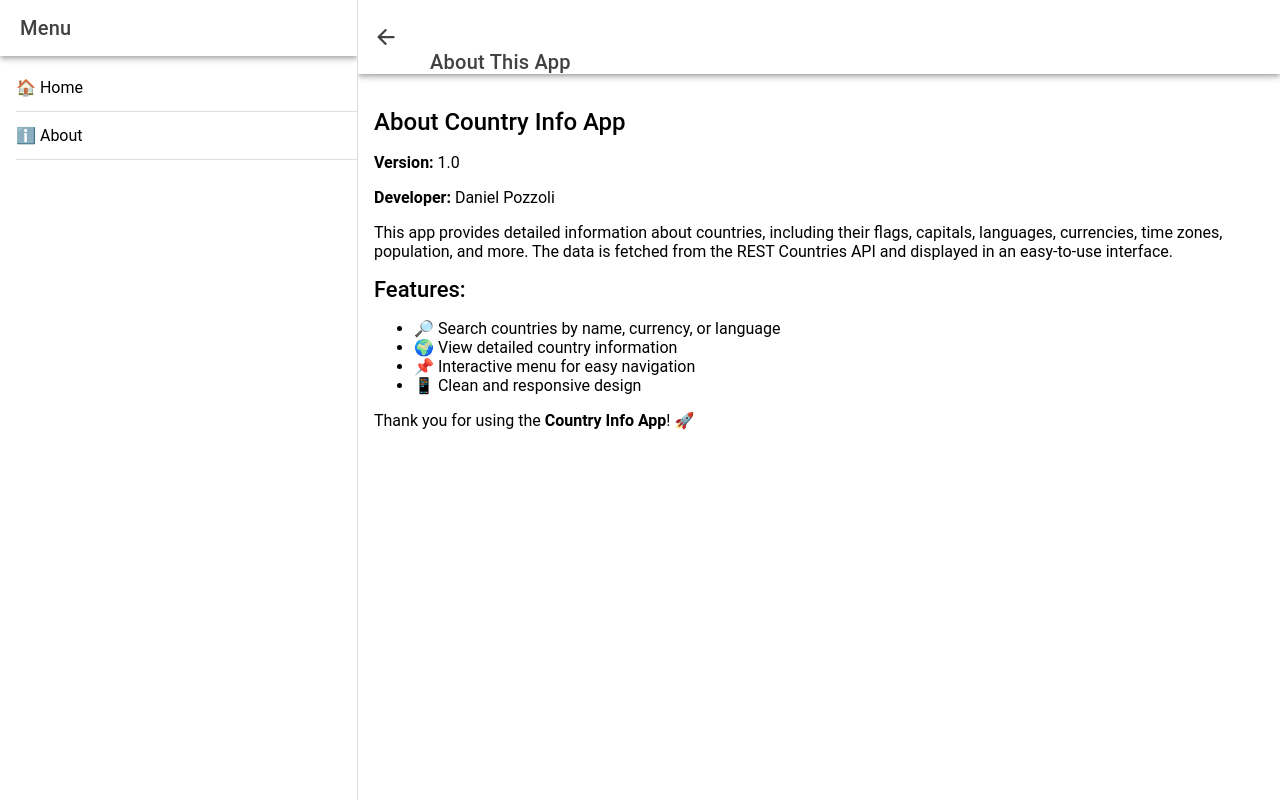
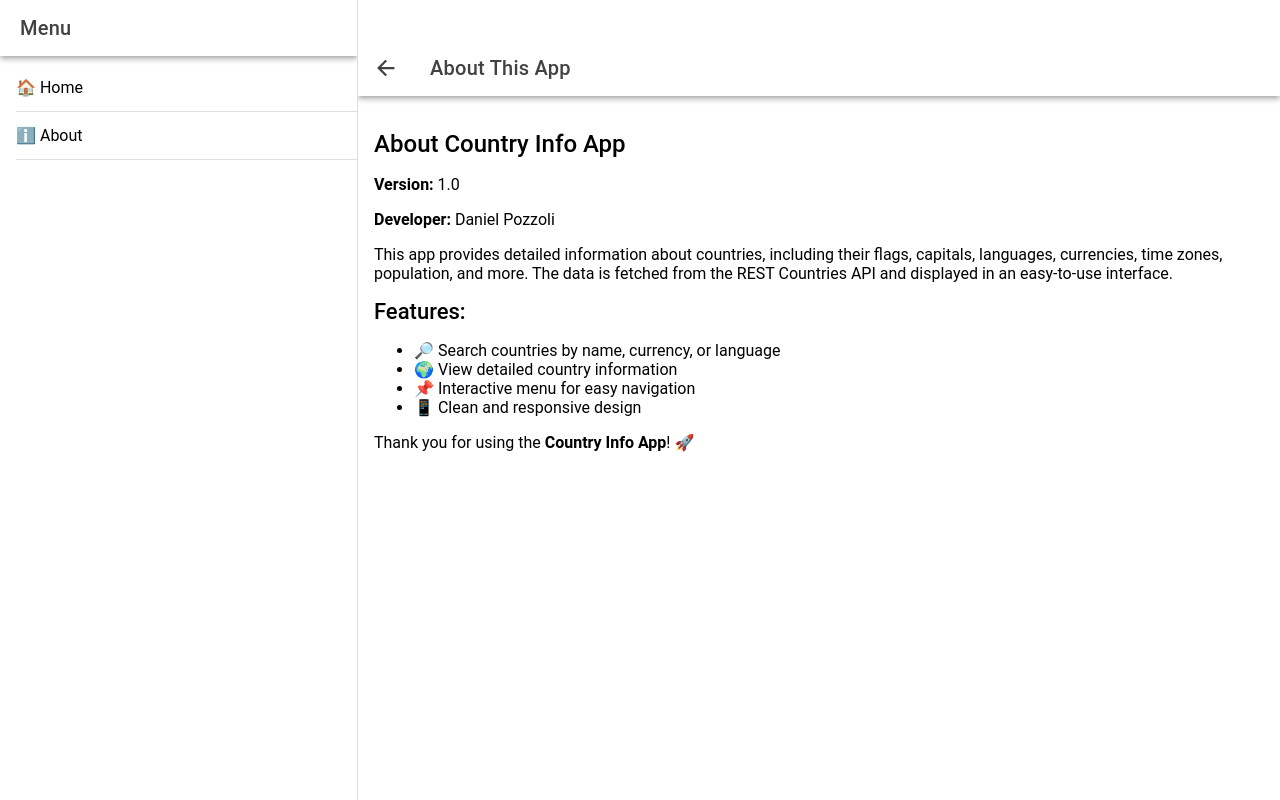
Before and after one commit to Danypoz1986/My-Api-App-Country-Info-, a React (Vite) app: page /about in a window 1280 px wide. Built offline with nearby package versions, Linux system fonts and the light colour scheme.

Commit message:
IonToolbar modified

```diff
--- a/src/pages/About.tsx
+++ b/src/pages/About.tsx
@@ -12,11 +12,11 @@ import {
     return (
       <IonPage>
         <IonHeader>
-          <IonToolbar>
+          <IonToolbar style={{ marginTop: '40px' }}>
             <IonButtons slot="start">
               <IonBackButton defaultHref='/countries'></IonBackButton>
             </IonButtons>
-            <IonTitle style={{ marginTop: '50px' }}>About This App</IonTitle>
+            <IonTitle>About This App</IonTitle>
           </IonToolbar>
         </IonHeader>
         <IonContent className="ion-padding">
```
